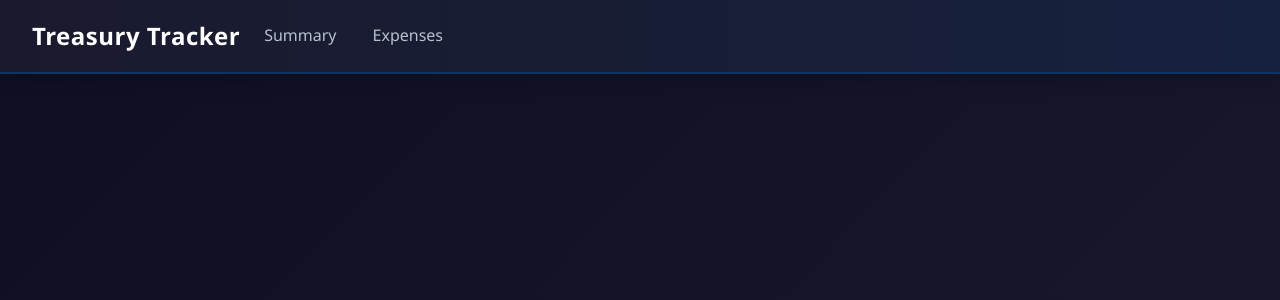
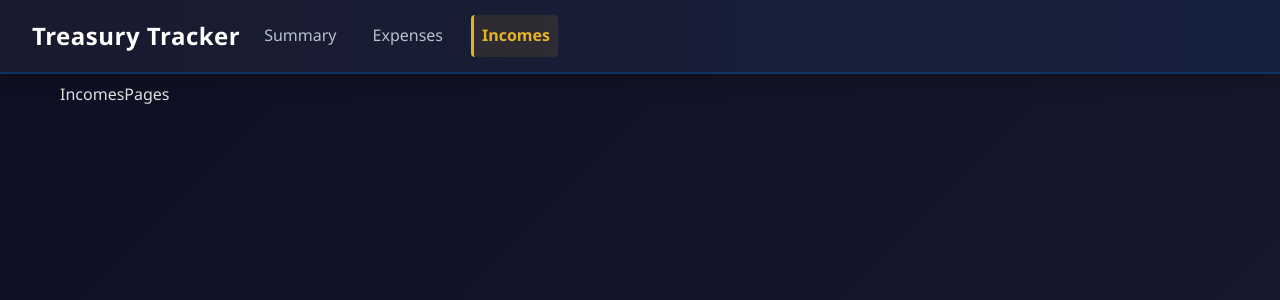
Before and after one commit to MarcosRamaR/treasurytracker, a React (Vite) app in the folder frontend/: page /incomes in a window 1280 px wide. Shown: the top 300 px of the page. Built offline with nearby package versions, Linux system fonts and the light colour scheme.

Commit message:
added incomes section

```diff
--- a/frontend/src/TreasuryApp.jsx
+++ b/frontend/src/TreasuryApp.jsx
@@ -3,6 +3,7 @@ import { NavBar } from "./components/NavBar.jsx"
 import { SummaryPage } from './pages/SummaryPage'
 import { ExpensesPage } from './pages/ExpensesPage'
 import { HomePage } from './pages/HomePage'
+import {IncomesPage} from './pages/IncomesPage'
 import './styles/TreasuryAppStyle.css';
 import './styles/NavBarStyle.css';
 
@@ -15,6 +16,7 @@ export const TreasuryApp = () => {
             <Route path="/" element={<HomePage/>}/>
             <Route path="/summary" element={<SummaryPage/>}/>
             <Route path="/expenses" element={<ExpensesPage/>}/>
+            <Route path="/incomes" element={<IncomesPage/>}/>
           </Routes>
         </div>
       </div>
--- a/frontend/src/components/NavBar.jsx
+++ b/frontend/src/components/NavBar.jsx
@@ -19,6 +19,10 @@ export const NavBar = () => {
                         <NavLink to='/expenses' className={({ isActive }) => isActive ? "nav-link active" : "nav-link"}>
                         Expenses</NavLink>
                     </li>
+                    <li className="nav-item">
+                        <NavLink to='/incomes' className={({ isActive }) => isActive ? "nav-link active" : "nav-link"}>
+                        Incomes</NavLink>
+                    </li>
                 </ul>
             </div>
         </div>
--- /dev/null
+++ b/frontend/src/pages/IncomesPage.jsx
@@ -0,0 +1,7 @@
+
+
+export function IncomesPage() {
+  return (
+    <div>IncomesPages</div>
+  )
+}
```
